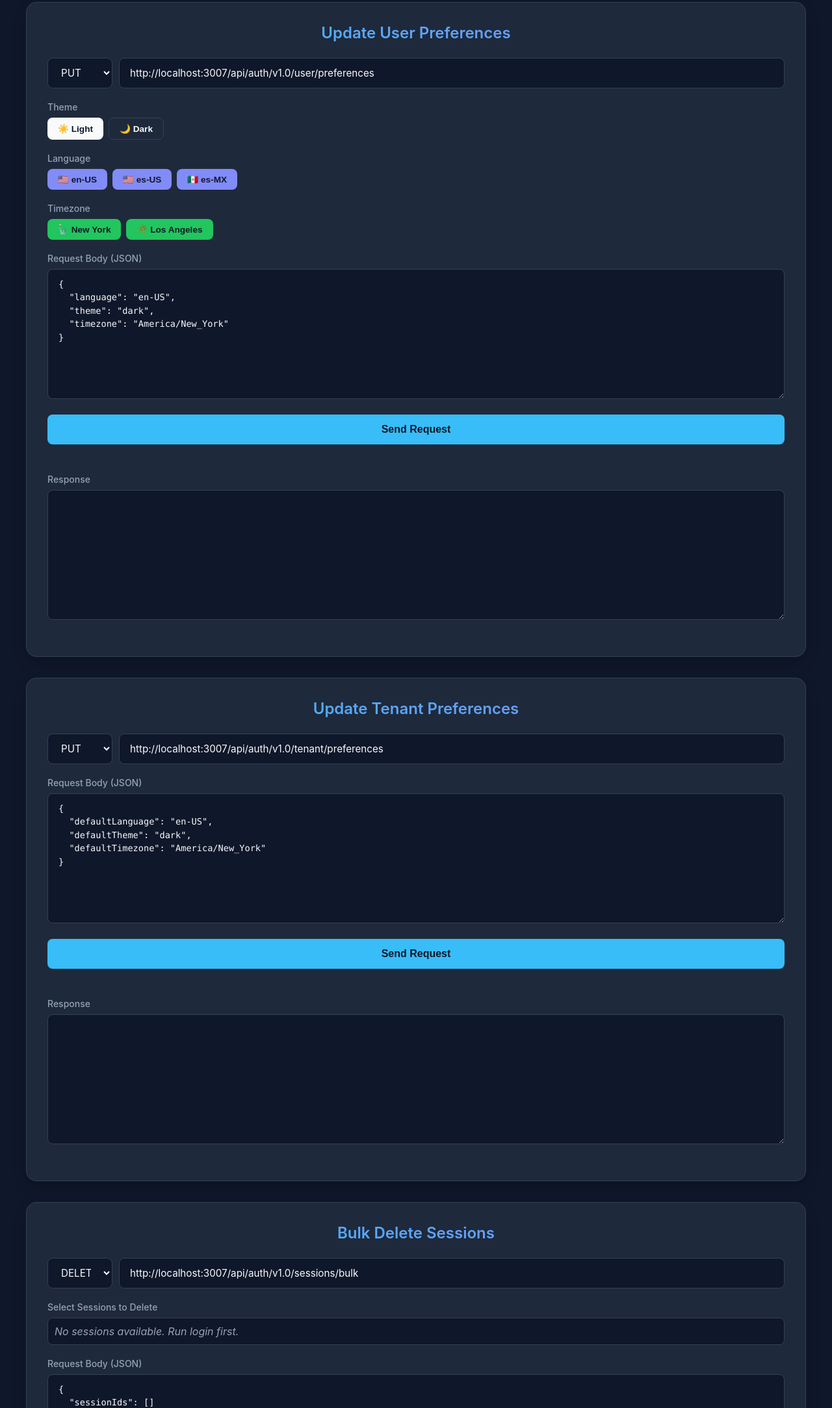
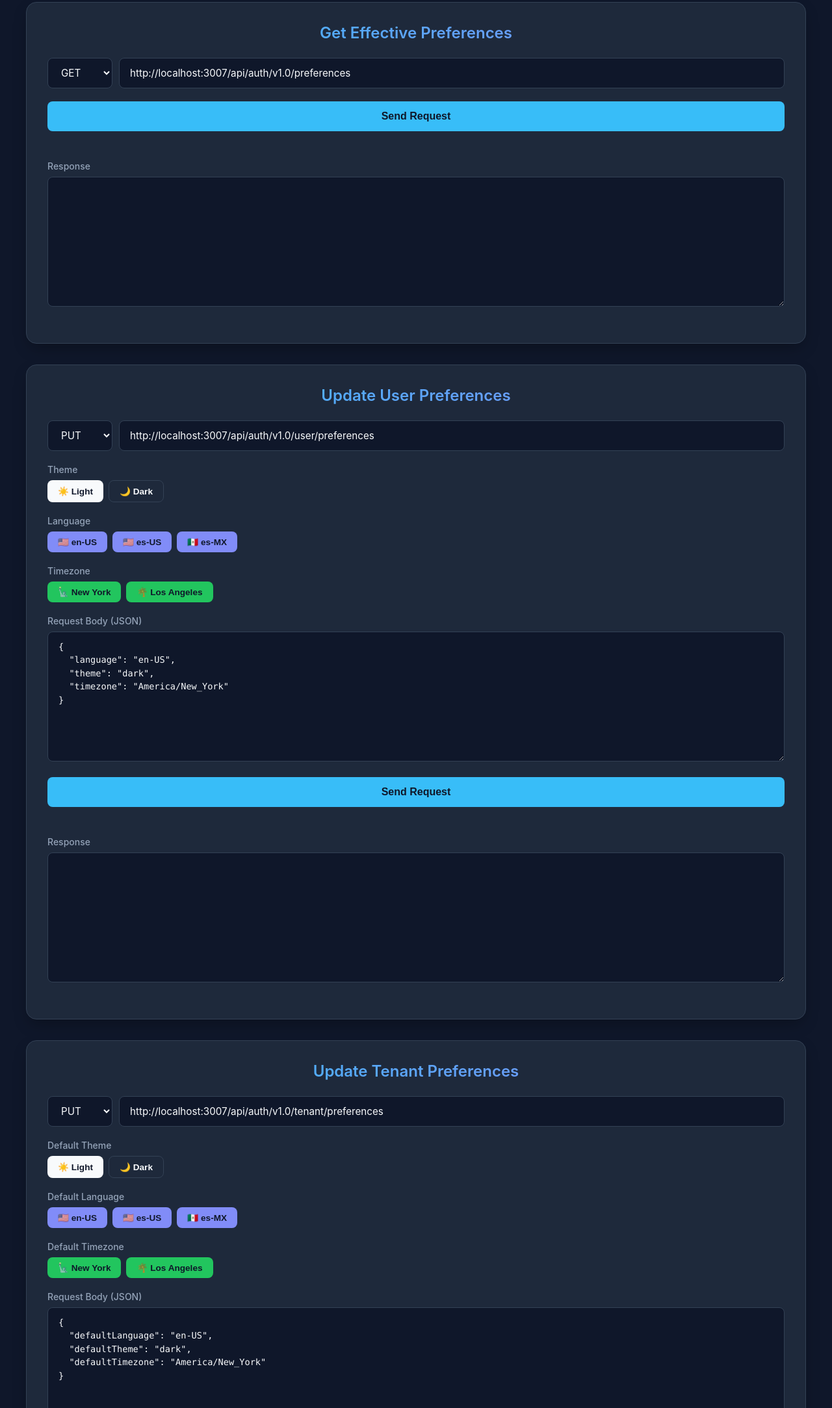
Before and after one commit to arturosalgado/client-4-bravo, a plain HTML site: page index.html in a window 1280 px wide. Shown: the part 6100-8267 px from the top of the page at 65% size. Drawn offline with nearby package versions, Linux system fonts and the light colour scheme.

Commit message:
changes theme

```diff
--- a/index.html
+++ b/index.html
@@ -640,6 +640,42 @@
         </div>
     </div>
 
+    <!-- Runner: Get Effective Preferences -->
+    <div class="container" x-data="requestRunner({
+        id: 'get-preferences',
+        title: 'Get Effective Preferences',
+        url: 'http://localhost:3007/api/auth/v1.0/preferences',
+        method: 'GET'
+    })" @runner-success.window="handleGlobalSuccess($event.detail)">
+
+        <h1 x-text="config.title"></h1>
+
+        <div class="form-group" style="display: flex; gap: 10px;">
+            <select :id="config.id + '-method'" x-model="method" style="width: 100px;">
+                <option value="GET">GET</option>
+                <option value="POST">POST</option>
+                <option value="DELETE">DELETE</option>
+                <option value="PUT">PUT</option>
+            </select>
+            <input type="url" :id="config.id + '-url'" x-model="url" placeholder="https://api.example.com/data"
+                style="flex-grow: 1;">
+        </div>
+
+        <div class="form-group">
+            <button :id="config.id + '-btn'" @click="sendRequest" :disabled="isLoading"
+                x-text="isLoading ? 'Fetching...' : 'Send Request'"></button>
+            <div :id="config.id + '-status'" class="status" :class="statusType">
+                <span x-text="statusMsg"></span>
+                <span x-show="authToken" class="token-badge">TOKEN SET</span>
+            </div>
+        </div>
+
+        <div class="form-group">
+            <label :for="config.id + '-output'">Response</label>
+            <textarea :id="config.id + '-output'" x-model="responseOutput" readonly></textarea>
+        </div>
+    </div>
+
     <!-- Runner: Update User Preferences (Theme) -->
     <div class="container" x-data="requestRunner({
         id: 'user-preferences',
@@ -757,6 +793,53 @@
             </select>
             <input type="url" :id="config.id + '-url'" x-model="url" placeholder="https://api.example.com/data"
                 style="flex-grow: 1;">
+        </div>
+
+        <!-- Quick action buttons for Tenant Preferences -->
+        <div class="form-group">
+            <label style="margin-bottom: 0.5rem;">Default Theme</label>
+            <div style="display: flex; gap: 8px; flex-wrap: wrap;">
+                <button type="button" @click="setBodyField('defaultTheme', 'light')"
+                    style="background-color: #f8fafc; color: #0f172a; width: auto; padding: 0.5rem 1rem; font-size: 0.85rem;">
+                    ☀️ Light
+                </button>
+                <button type="button" @click="setBodyField('defaultTheme', 'dark')"
+                    style="background-color: #1e293b; color: #f8fafc; width: auto; padding: 0.5rem 1rem; font-size: 0.85rem; border: 1px solid var(--border);">
+                    🌙 Dark
+                </button>
+            </div>
+        </div>
+
+        <div class="form-group">
+            <label style="margin-bottom: 0.5rem;">Default Language</label>
+            <div style="display: flex; gap: 8px; flex-wrap: wrap;">
+                <button type="button" @click="setBodyField('defaultLanguage', 'en-US')"
+                    style="background-color: #818cf8; width: auto; padding: 0.5rem 1rem; font-size: 0.85rem;">
+                    🇺🇸 en-US
+                </button>
+                <button type="button" @click="setBodyField('defaultLanguage', 'es-US')"
+                    style="background-color: #818cf8; width: auto; padding: 0.5rem 1rem; font-size: 0.85rem;">
+                    🇺🇸 es-US
+                </button>
+                <button type="button" @click="setBodyField('defaultLanguage', 'es-MX')"
+                    style="background-color: #818cf8; width: auto; padding: 0.5rem 1rem; font-size: 0.85rem;">
+                    🇲🇽 es-MX
+                </button>
+            </div>
+        </div>
+
+        <div class="form-group">
+            <label style="margin-bottom: 0.5rem;">Default Timezone</label>
+            <div style="display: flex; gap: 8px; flex-wrap: wrap;">
+                <button type="button" @click="setBodyField('defaultTimezone', 'America/New_York')"
+                    style="background-color: #22c55e; width: auto; padding: 0.5rem 1rem; font-size: 0.85rem;">
+                    🗽 New York
+                </button>
+                <button type="button" @click="setBodyField('defaultTimezone', 'America/Los_Angeles')"
+                    style="background-color: #22c55e; width: auto; padding: 0.5rem 1rem; font-size: 0.85rem;">
+                    🌴 Los Angeles
+                </button>
+            </div>
         </div>
 
         <div class="form-group" x-show="['POST', 'PUT', 'DELETE'].includes(method)">
```
